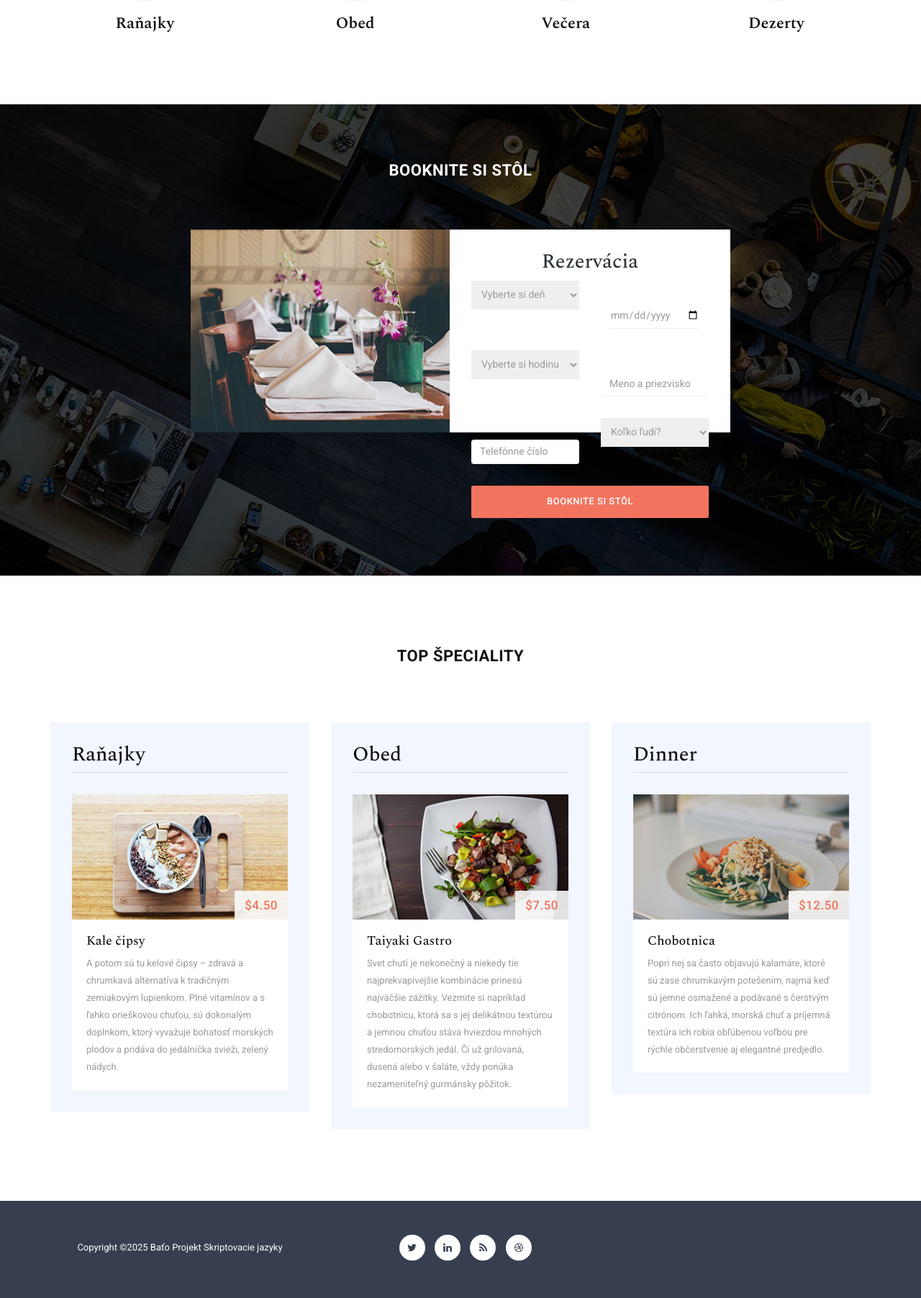
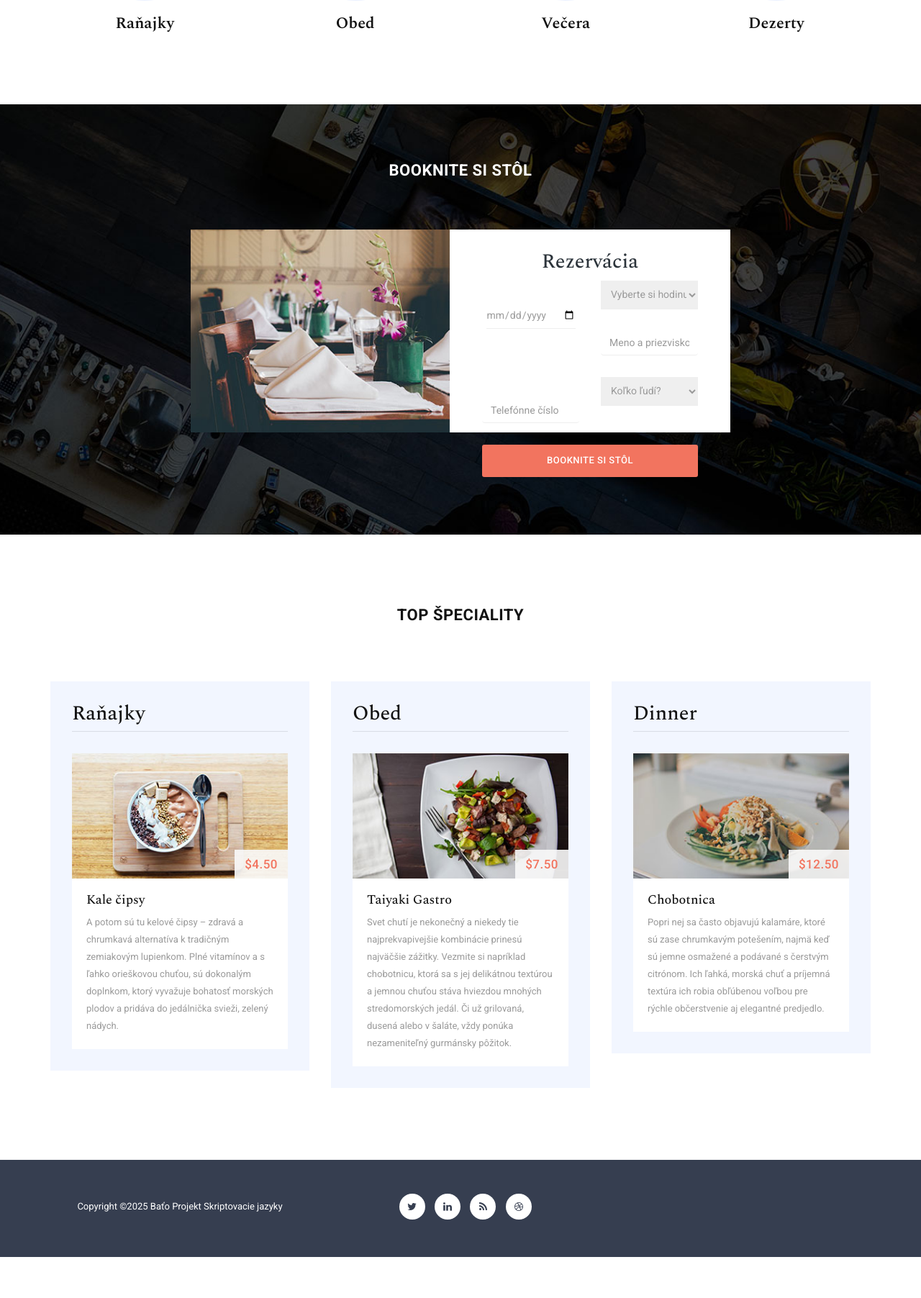
Before and after one commit to GooseBump258/AzijskaRest_cattering_Bato, a PHP site: page / in a window 1280 px wide. Shown: the part 1537-3341 px from the top of the page at 72% size. After the commit the page ends 3284 px from the top, so only its background shows below. Run offline with PHP 8.4, Linux system fonts and the light colour scheme; some libraries are stand-ins or nearby versions.

Commit message:
Update rezervacny_formular_original.php

```diff
--- a/triedy/rezervacny_formular_original.php
+++ b/triedy/rezervacny_formular_original.php
@@ -20,21 +20,7 @@
                 <div class="col-md-4 col-sm-12">
                     <div class="right-info">
                         <h4>Rezervácia</h4>
-                        <div class="row">
-                            <div class="col-md-6">
-                                <fieldset>
-                                    <select required name="day">
-                                        <option value="">Vyberte si deň</option>
-                                        <option value="Pondelok">Pondelok</option>
-                                        <option value="Utorok">Utorok</option>
-                                        <option value="Streda">Streda</option>
-                                        <option value="Štvrtok">Štvrtok</option>
-                                        <option value="Piatok">Piatok</option>
-                                        <option value="Sobota">Sobota</option>
-                                        <option value="Nedeľa">Nedeľa</option>
-                                    </select>
-                                </fieldset>
-                            </div>
+
                             <div class="col-md-6">
                                 <fieldset>
                                     <input type="date" name="datum_rezervacie" required>
```
